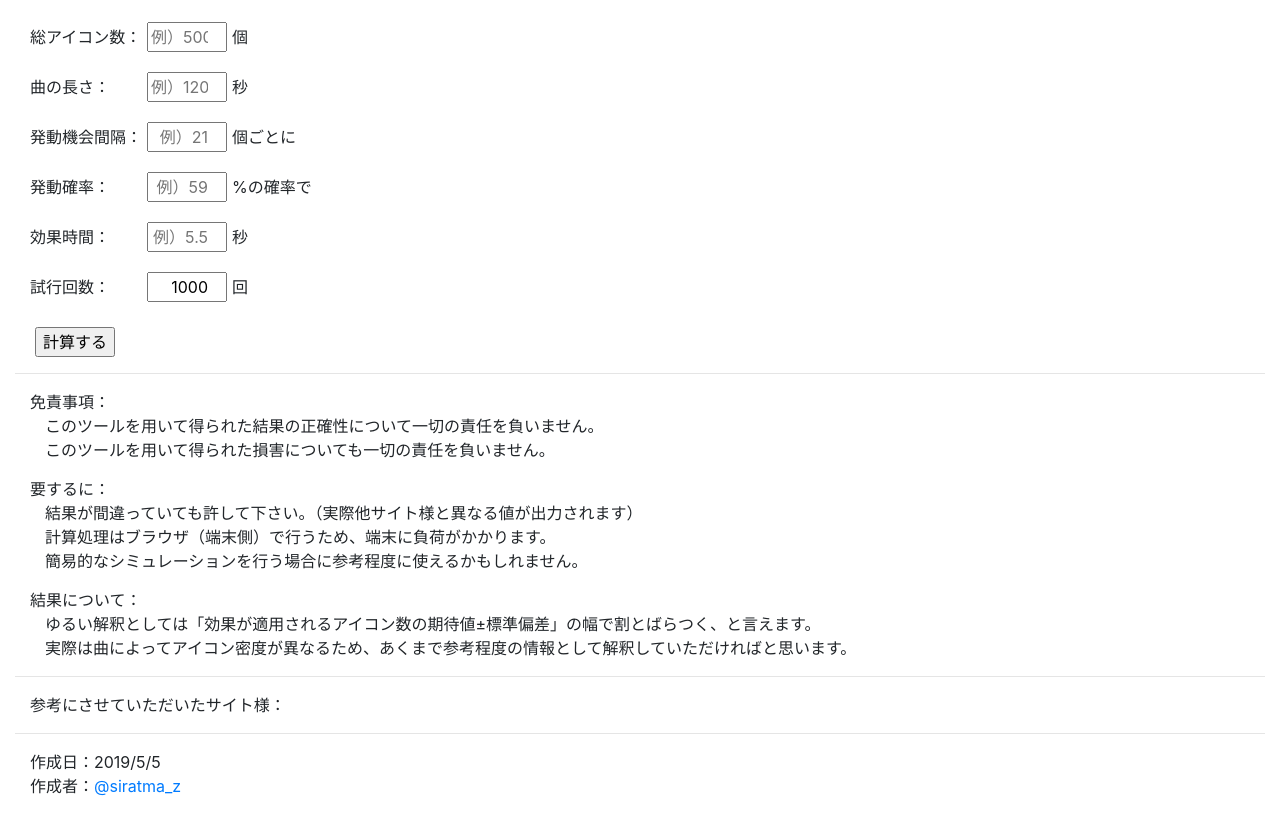
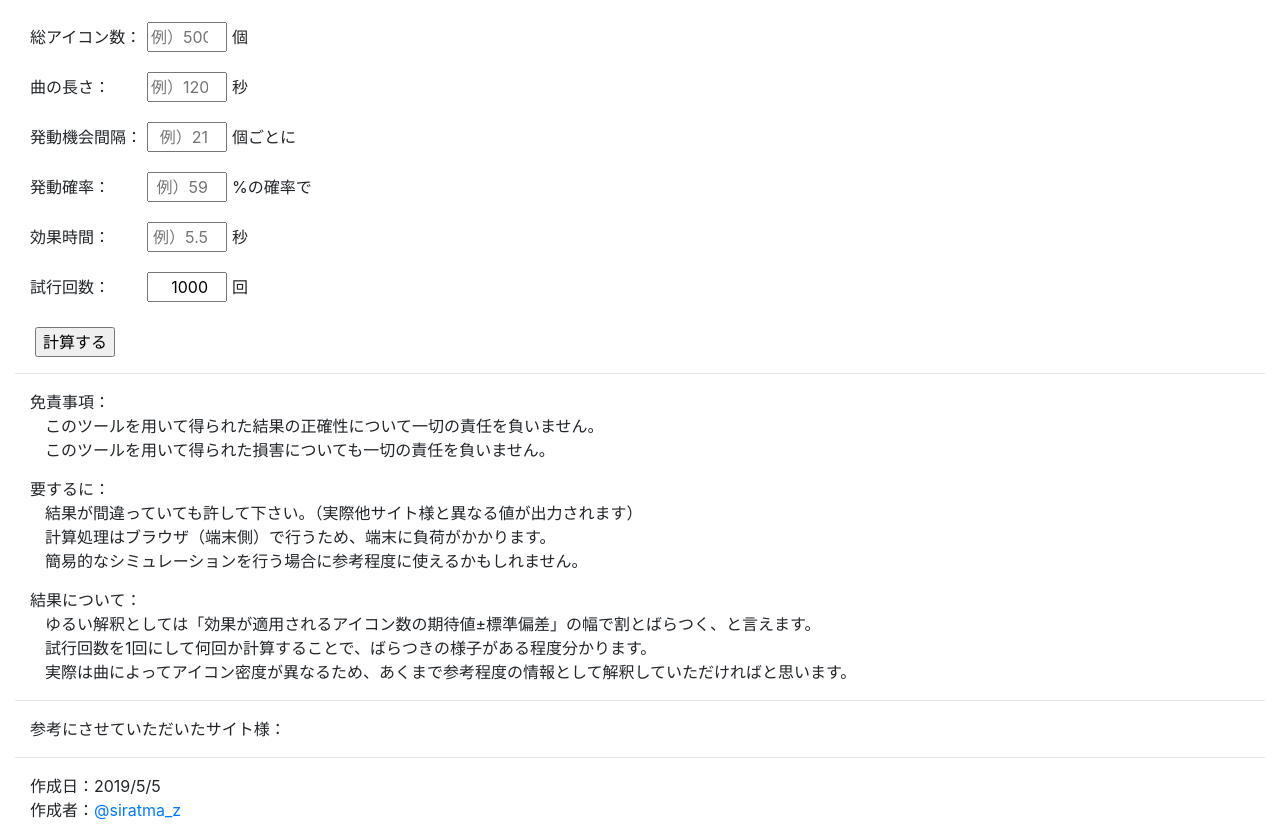
Before and after one commit to siratama-z/my-pages, a plain HTML site: page index.html in a window 1280 px wide. Shown: the part 143-980 px from the top of the page. Before the commit the page ends 956 px from the top, so only its background shows below. Drawn offline with nearby package versions, Linux system fonts and the light colour scheme.

Commit message:
Update index.html

```diff
--- a/index.html
+++ b/index.html
@@ -175,6 +175,7 @@ input.box {
 結果について：
 <div class="message">
 ゆるい解釈としては「効果が適用されるアイコン数の期待値±標準偏差」の幅で割とばらつく、と言えます。<br>
+試行回数を1回にして何回か計算することで、ばらつきの様子がある程度分かります。<br>
 実際は曲によってアイコン密度が異なるため、あくまで参考程度の情報として解釈していただければと思います。
 </div>
 </div>
```
